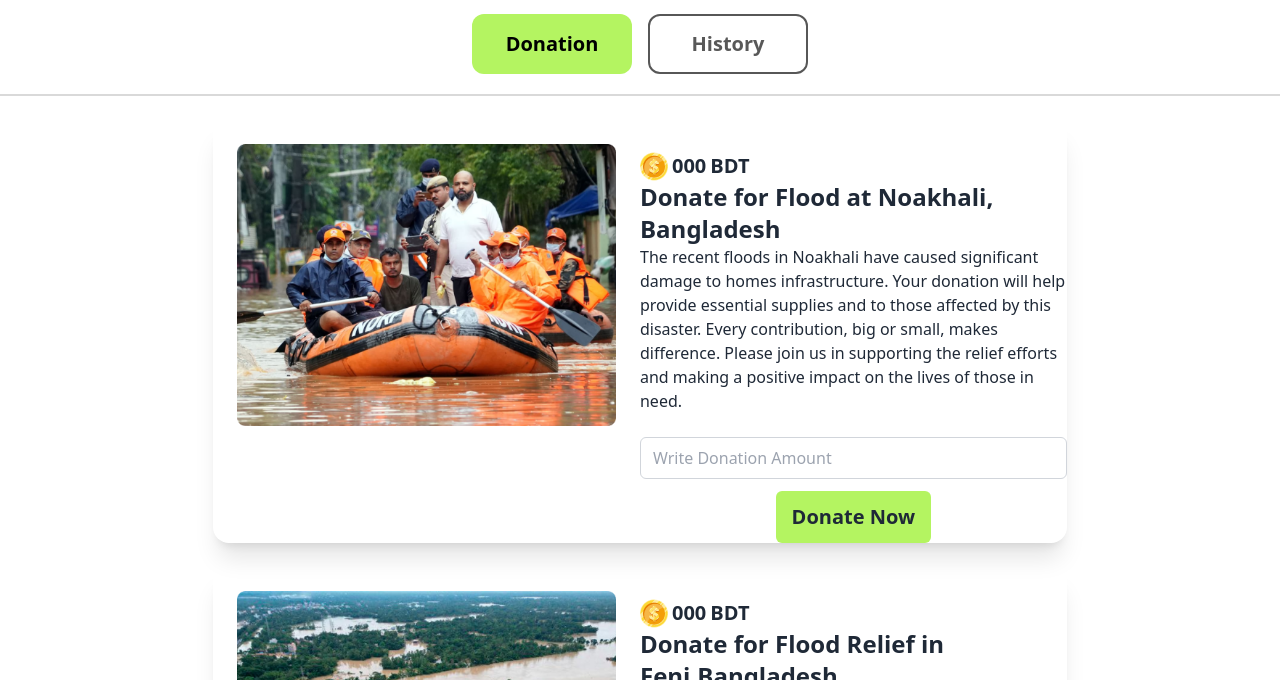
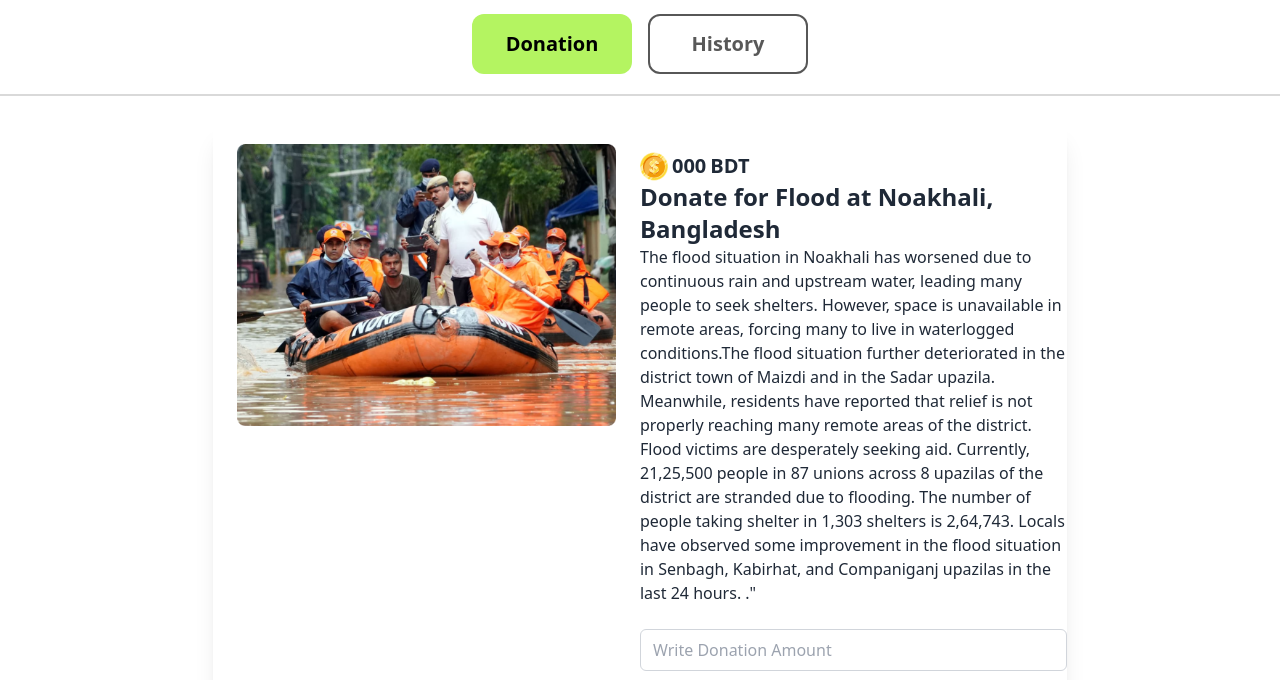
Before and after one commit to Khalid-Saifullaha/donate-bangladesh-project, a plain HTML site: page index.html in a window 1280 px wide. Shown: the part 86-766 px from the top of the page. Drawn offline with nearby package versions, Linux system fonts and the light colour scheme.

Commit message:
Noakhali card text add

```diff
--- a/index.html
+++ b/index.html
@@ -56,7 +56,13 @@
                BDT
              </div>
             <h2 class="text-2xl font-bold">Donate for Flood at Noakhali, Bangladesh</h2>
-            <p> The recent floods in Noakhali have caused significant damage to homes  infrastructure. Your donation will help provide essential supplies and  to those affected by this disaster. Every contribution, big or small, makes  difference. Please join us in supporting the relief efforts and making a positive impact on the lives of those in need.</p>
+            <p> The flood situation in Noakhali has worsened due to continuous rain and upstream water, leading many people to seek shelters. However, space is unavailable in remote areas, forcing many to live in waterlogged conditions.The flood situation further deteriorated in the district town of Maizdi and in the Sadar upazila. Meanwhile, residents have reported that relief is not properly reaching many remote areas of the district. Flood victims are desperately seeking aid.
+
+              Currently, 21,25,500 people in 87 unions across 8 upazilas of the district are stranded due to flooding. The number of people taking shelter in 1,303 shelters is 2,64,743.
+
+              Locals have observed some improvement in the flood situation in Senbagh, Kabirhat, and Companiganj upazilas in the last 24 hours.
+
+              ."</p>
             <div class="mt-6 ">
                 <input
                   id="amount"
```
